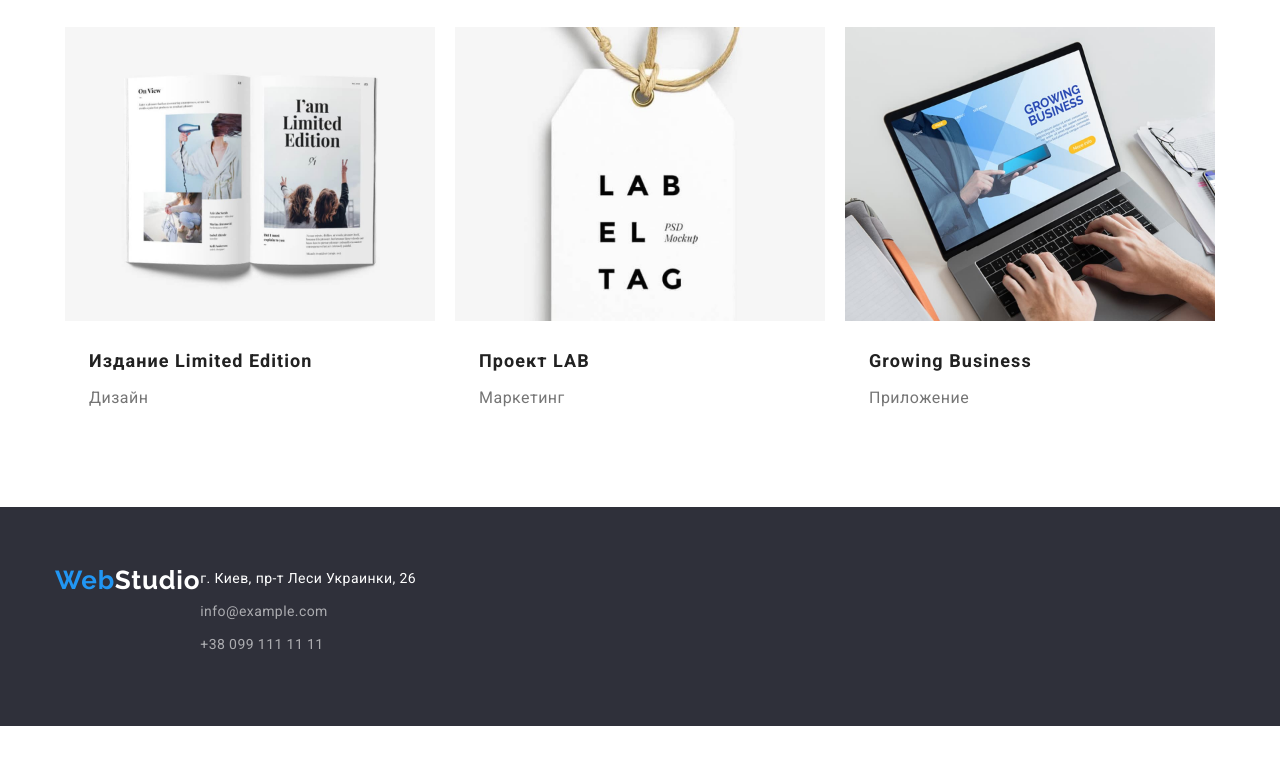
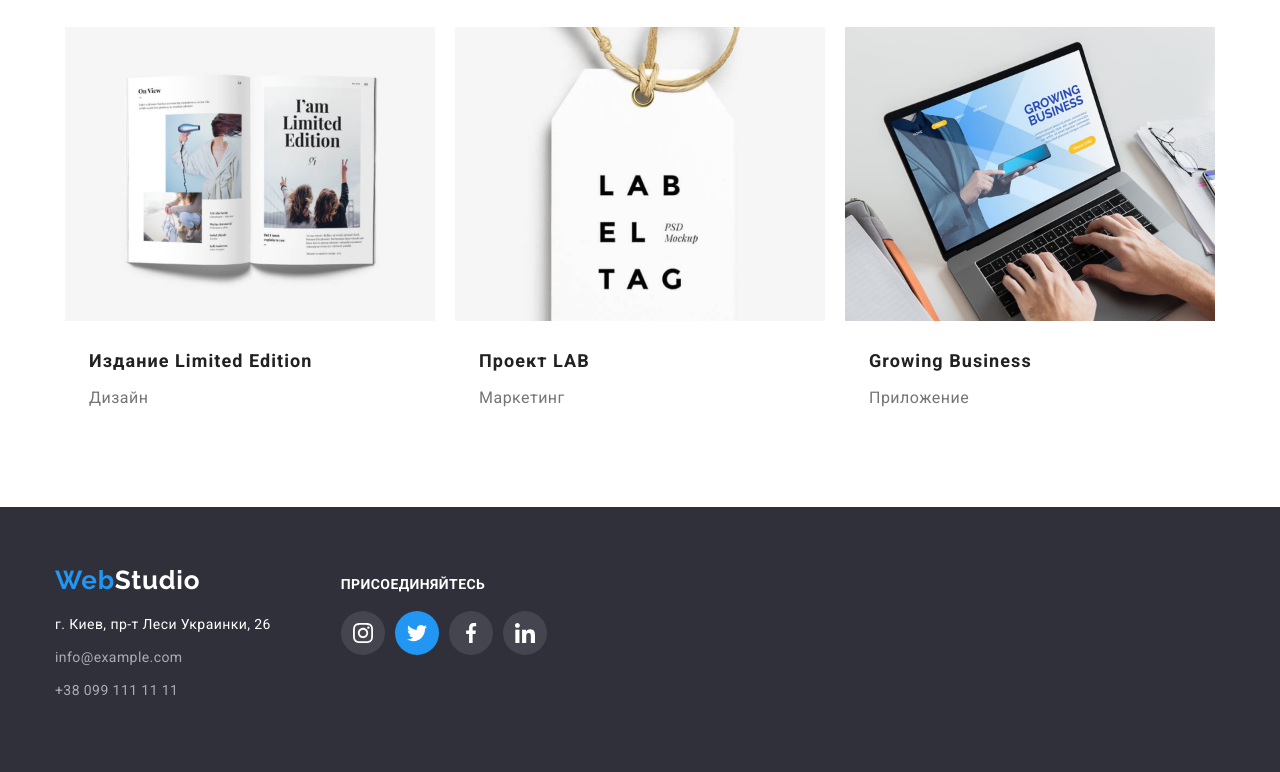
Before and after one commit to Brainfixer-GoIT/goit-markup-hw-03, a plain HTML site: page portfolio.html in a window 1280 px wide. Shown: the part 1062-1834 px from the top of the page. Before the commit the page ends 1788 px from the top, so only its background shows below. Drawn offline with Linux system fonts and the light colour scheme.

Commit message:
Added social

```diff
--- a/portfolio.html
+++ b/portfolio.html
@@ -171,6 +171,7 @@
     </main>
     <footer class="bottom">
       <div class="bottom-container">
+        <div class="bottom-nav">
           <a class="logo" href="/"><span>Web</span>Studio</a>
           <address class="bottom-contacts">
             <ul class="bottom-contacts-list">
@@ -197,6 +198,32 @@
             </ul>
           </address>
         </div>
+        <div class="bottom-social">
+          <h3 class="bottom-social-heading">Присоединяйтесь</h3>
+          <ul class="bottom-social-list">
+            <li class="bottom-social-item">
+              <a href="/" class="bottom-social-link">
+                <img class="bottom-social-icon" src="./images/instagram.svg" />
+              </a>
+            </li>
+            <li class="bottom-social-item active-button">
+              <a href="/" class="bottom-social-link">
+                <img class="bottom-social-icon" src="./images/twitter.svg" />
+              </a>
+            </li>
+            <li class="bottom-social-item">
+              <a href="/" class="bottom-social-link">
+                <img class="bottom-social-icon" src="./images/facebook.svg" />
+              </a>
+            </li>
+            <li class="bottom-social-item">
+              <a href="/" class="bottom-social-link">
+                <img class="bottom-social-icon" src="./images/linkedin.svg" />
+              </a>
+            </li>
+          </ul>
+        </div>
+      </div>
     </footer>
   </body>
 </html>
```
Lines whose indentation alone changed are shown as unchanged.
